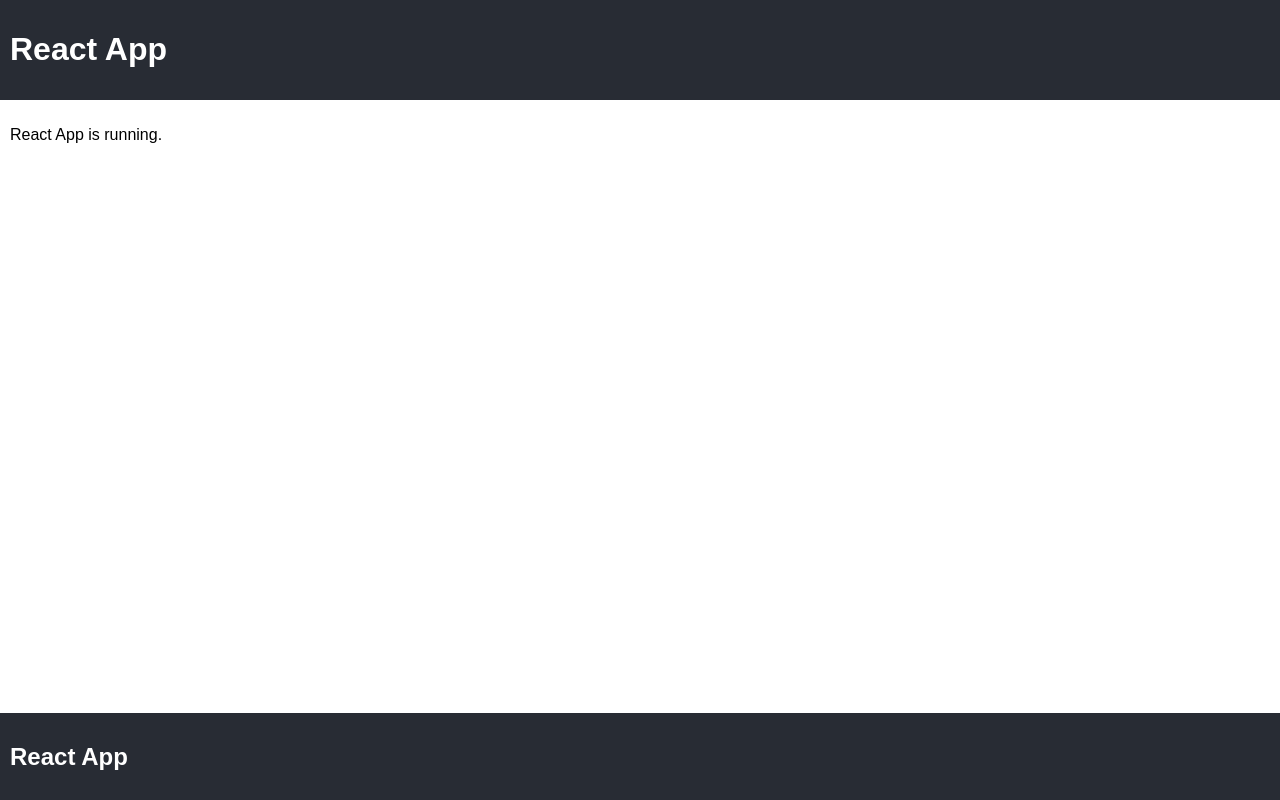
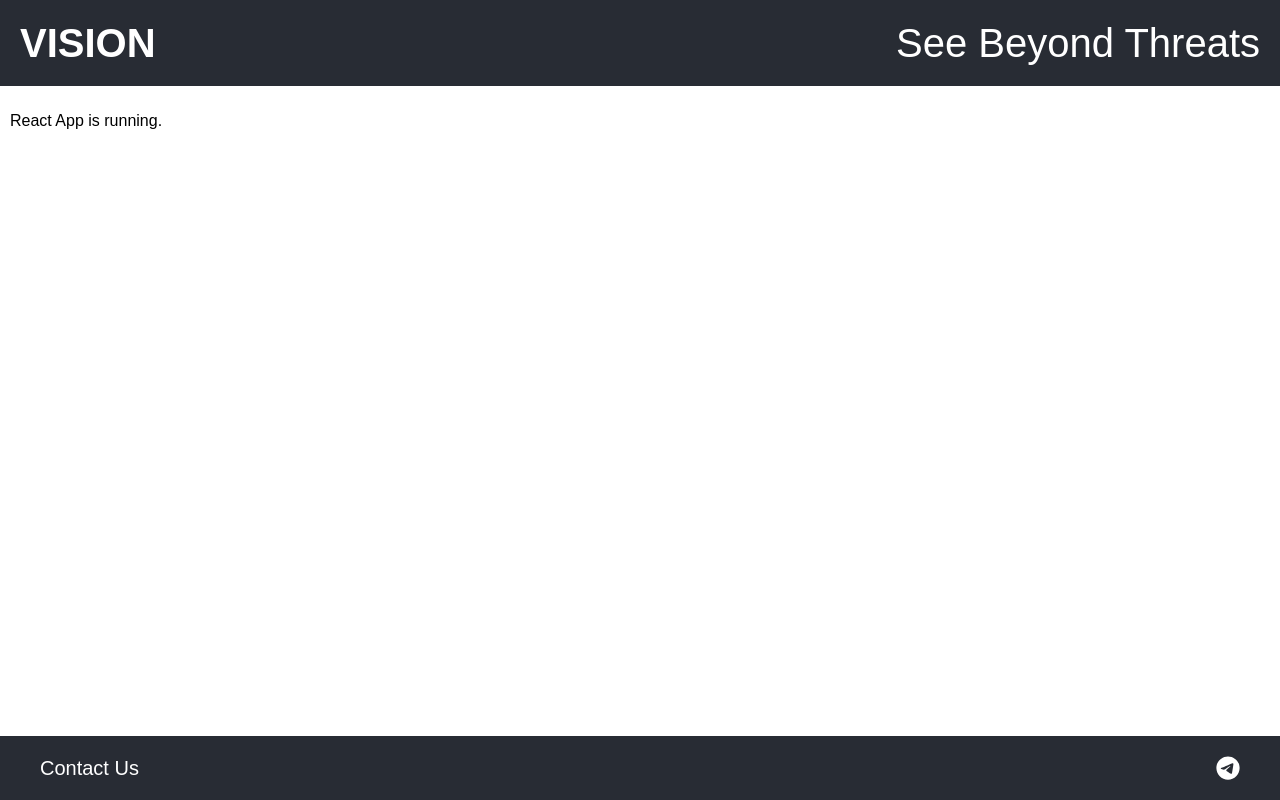
Before and after one commit to ivanjsx/vision-react-i18n-fastapi, a React (Create React App) app: page / in a window 1280 px wide. Built offline with nearby package versions, Linux system fonts and the light colour scheme; a web font is replaced by a local one.

Commit message:
customize header & footer

```diff
--- a/src/components/app-footer/app-footer.module.css
+++ b/src/components/app-footer/app-footer.module.css
@@ -1,5 +1,29 @@
 .footer {
-  background-color: #282c34;
   color: white;
-  padding: 10px;
+  background-color: var(--color-secondary);
+  padding: var(--padding-medium) var(--padding-large);
+  display: flex;
+  align-items: center;
+  justify-content: space-between;
 }
+
+@media screen and (max-width: 600px) {
+  .footer {
+    padding: var(--padding-medium);
+  }
+}
+
+.tagline {
+  margin: 0;
+  font-weight: 100;
+  font-size: var(--font-size-medium);
+  font-style: normal;
+}
+
+.contacts {
+  margin: 0;
+  padding: 0;
+  list-style: none;
+  display: flex;
+  gap: var(--gap-medium);
+}
--- a/src/components/app-footer/app-footer.tsx
+++ b/src/components/app-footer/app-footer.tsx
@@ -1,15 +1,28 @@
 // libraries
 import { FC } from "react";
 
+// components
+import Contact from "../contact/contact";
+
 // styles
 import styles from "./app-footer.module.css";
+
+// icons
+import telegram from "../../icons/telegram-white.svg";
 
 // content
 
 const AppFooter: FC = () => {
   return (
     <footer className={styles.footer}>
-      <h2>React App</h2>
+      <p className={styles.tagline}>Contact Us</p>
+      <ul className={styles.contacts}>
+        <Contact
+          icon={telegram}
+          name="Telegram"
+          link="https://t.me/mason_ivan"
+        />
+      </ul>
     </footer>
   );
 };
--- a/src/components/app-header/app-header.module.css
+++ b/src/components/app-header/app-header.module.css
@@ -1,5 +1,34 @@
 .header {
-  background-color: #282c34;
   color: white;
-  padding: 10px;
+  background-color: var(--color-secondary);
+  padding: var(--padding-medium);
+  display: flex;
+  align-items: center;
+  justify-content: space-between;
 }
+
+.name {
+  margin: 0;
+  font-weight: 900;
+  font-size: var(--font-size-large);
+  font-style: normal;
+}
+
+.tagline {
+  margin: 0;
+  font-weight: 100;
+  font-size: var(--font-size-large);
+  font-style: normal;
+}
+
+@media screen and (max-width: 600px) {
+  .tagline {
+    font-size: var(--font-size-medium);
+  }
+}
+
+@media screen and (max-width: 320px) {
+  .header {
+    flex-direction: column;
+  }
+}
--- a/src/components/app-header/app-header.tsx
+++ b/src/components/app-header/app-header.tsx
@@ -9,7 +9,8 @@ import styles from "./app-header.module.css";
 const AppHeader: FC = () => {
   return (
     <header className={styles.header}>
-      <h1>React App</h1>
+      <h1 className={styles.name}>VISION</h1>
+      <p className={styles.tagline}>See Beyond Threats</p>
     </header>
   );
 };
```
